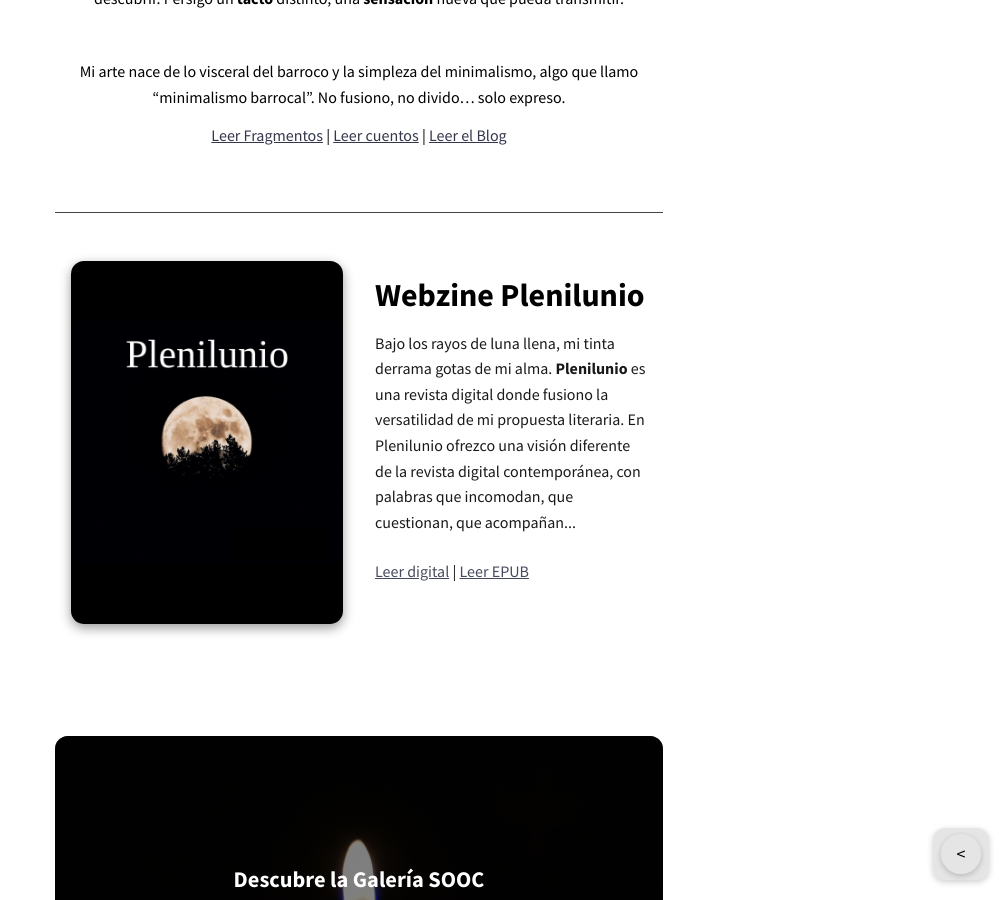
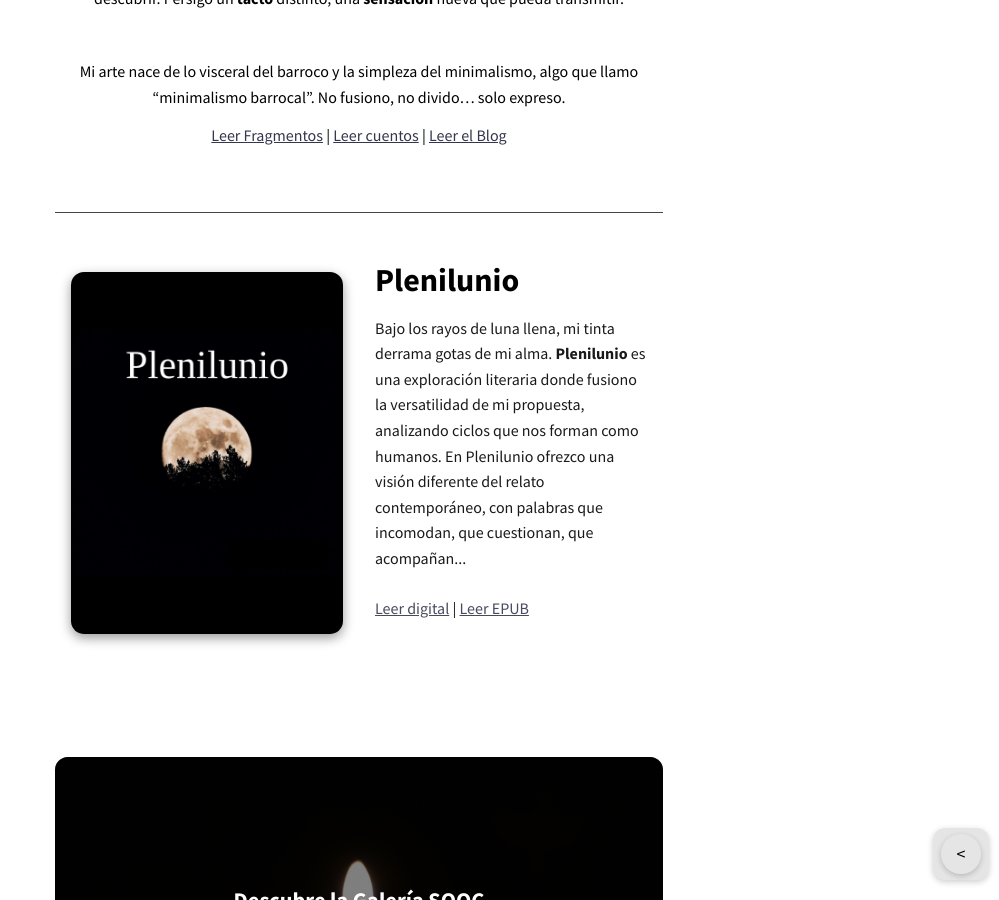
Before and after one commit to KajiiNarumi/iasuarezv, a Jekyll site: the page built from index.html, in a window 1280 px wide and 900 px high, scrolled down 780 px. Shown: the whole window, without its empty margins (281-1280 px from the left). Built offline with Jekyll 4.4.1, drawn with Linux system fonts in a browser that asks for light colours; nearby versions of some CDN libraries; the list of posts is cut into pages by our own code.

Commit message:
Revise header and text in index.html
Updated text content and improved descriptions.

```diff
--- a/index.html
+++ b/index.html
@@ -39,12 +39,15 @@ entries_layout: list
 
     <!-- Texto -->
     <div class="plenilunio-texto">
-      <h2>Webzine Plenilunio</h2>
+      <h2>Plenilunio</h2>
       <p>
         Bajo los rayos de luna llena, mi tinta derrama gotas de mi alma.
-        <strong>Plenilunio</strong> es una revista digital donde fusiono la versatilidad de mi propuesta literaria.
-        En Plenilunio ofrezco una visión diferente de la revista digital contemporánea,
-        con palabras que incomodan, que cuestionan, que acompañan...
+        <strong>Plenilunio</strong> es una exploración literaria donde fusiono la versatilidad de mi propuesta, analizando ciclos que nos forman como humanos.
+        En Plenilunio ofrezco una visión diferente del relato contemporáneo, con palabras que incomodan, que cuestionan, que acompañan...
+
+
+
+
       </p>
       <p><a href="https://ko-fi.com/iasuarezv/posts">Leer digital</a>  |  <a href="https://ko-fi.com/iasuarezv/shop">Leer EPUB</a></p>
     </div>
```
